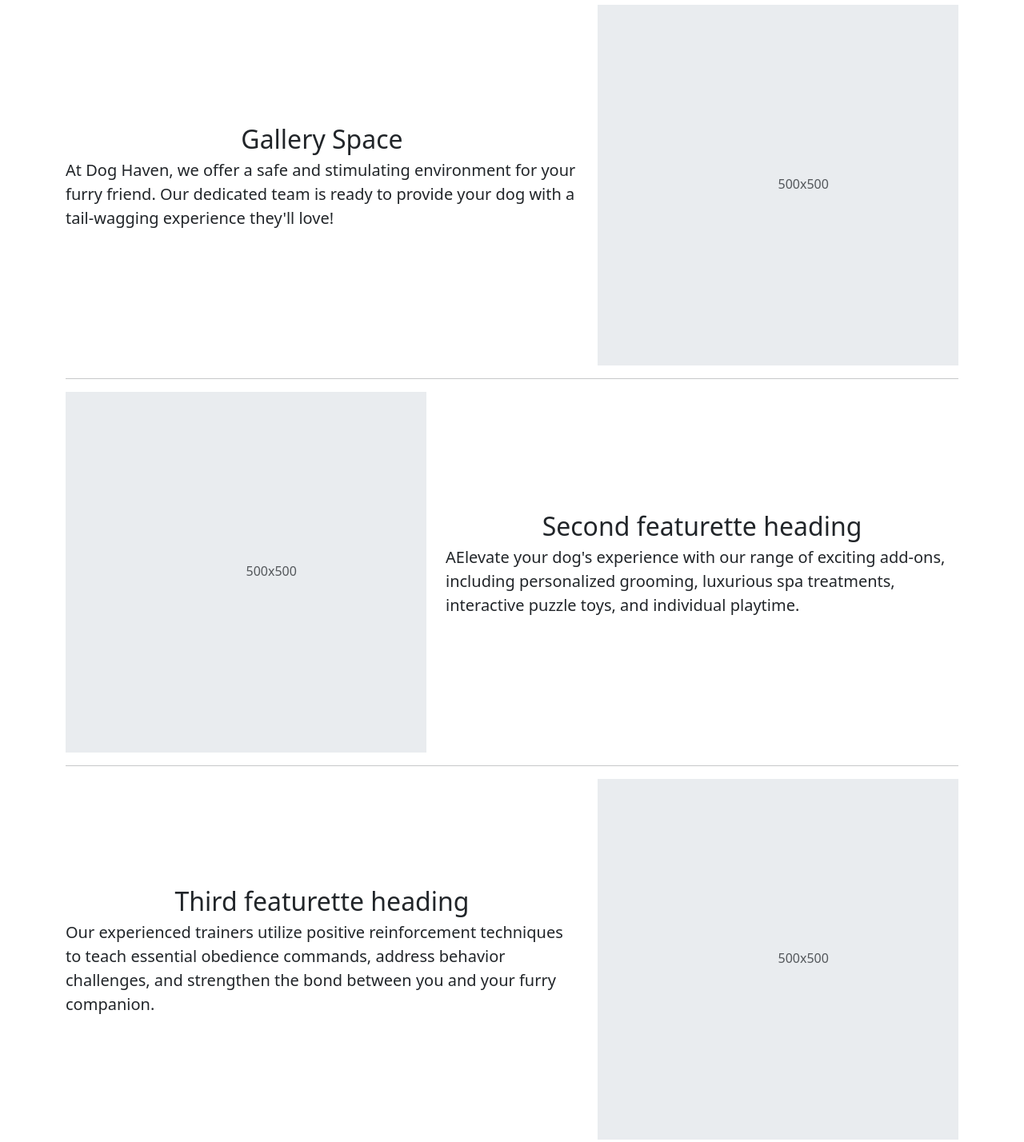
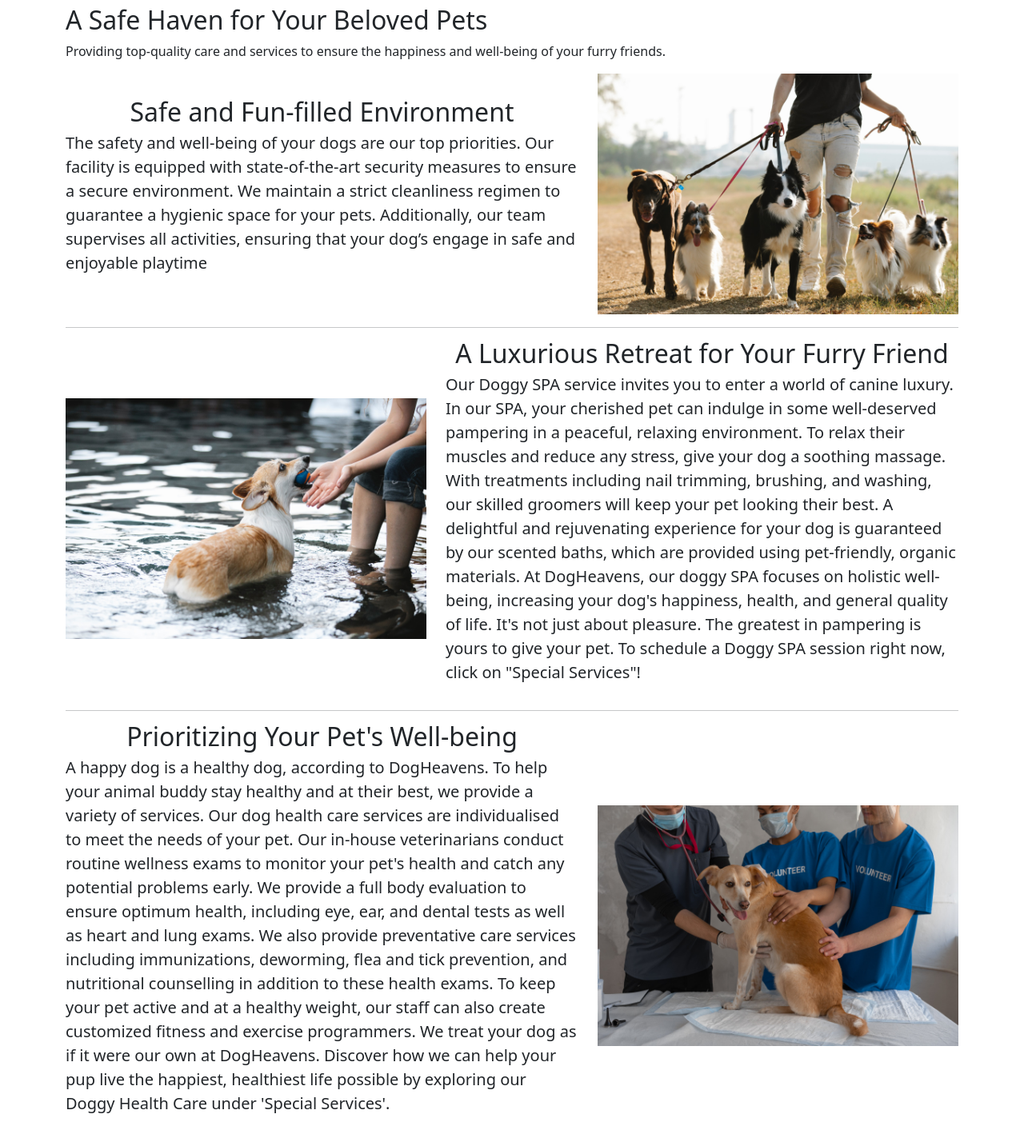
Before and after one commit to lidachao111222/USYD-COMP9110-A2, a plain HTML site: page index.html in a window 1280 px wide. Shown: the part 1320-2748 px from the top of the page at 80% size. Drawn offline with nearby package versions, Linux system fonts and the light colour scheme; files whose address does not match are found by name.

Commit message:
add reviews

```diff
--- a/index.html
+++ b/index.html
@@ -26,7 +26,7 @@
                         class="d-flex align-items-center  mb-2 me-lg-3 mb-lg-0 link-body-emphasis text-decoration-none">
                         <div
                             style="display: flex; justify-content: center; flex-direction: column; align-items: center;">
-                            <img src="./img/dog_logo.png" width="34"  alt="logo">
+                            <img src="./img/dog_logo.png" width="34" alt="logo">
                             <h1 style="font-size: small;">DogsHaven</h1>
                         </div>
                     </a>
@@ -149,7 +149,6 @@
             </div>
 
 
-            <!-- second row -->
 
             <div class="container marketing" style="margin-top: 6rem;">
                 <!-- Three columns of text below the carousel -->
@@ -173,11 +172,10 @@
                             height="140" xmlns="http://www.w3.org/2000/svg" aria-label="Placeholder"
                             preserveAspectRatio="xMidYMid slice" focusable="false">
                         </img>
-                        <h2 class="fw-normal" style="margin-top: 0.5rem;">Special Sevice</h2>
-                        <p style="text-align: center;">Elevate your dog's experience with our range of exciting
-                            add-ons, including
-                            personalized grooming, luxurious spa treatments, interactive puzzle toys, and individual
-                            playtime.</p>
+                        <h2 class="fw-normal" style="margin-top: 0.5rem; ">Special Sevice</h2>
+                        <p style="text-align: center;text-align: left;"> We offer a range of unique services includes
+                            specialised medical services, post-surgery or injury recovery support, and even maternity
+                            support for canine expectant mothers </p>
                         <p><a class="btn btn-secondary" href="./specialsevice.html">View details »</a></p>
                     </div><!-- /.col-lg-4 -->
                     <div class="col-lg-4"
@@ -197,29 +195,26 @@
 
                 <!-- START THE FEATURETTES -->
                 <hr class="featurette-divider" style="margin-top: 6rem;">
+
+
+                <!-- second row -->
+                <h2>A Safe Haven for Your Beloved Pets</h2>
+                <p>Providing top-quality care and services to ensure the happiness and well-being of your furry friends.</p>
                 <div class="row featurette">
                     <div class="col-md-7" style="display: flex;justify-content: center;flex-direction: column;">
-                        <h2 class="featurette-heading fw-normal lh-1" style="text-align: center;">Gallery Space </h2>
-                        <p class="lead"> At Dog Haven, we offer a safe and stimulating environment for your furry
-                            friend. Our dedicated team is ready to provide your dog with a tail-wagging experience
-                            they'll love!
+                        <h2 class="featurette-heading fw-normal lh-1" style="text-align: center;">Safe and Fun-filled
+                            Environment
+                        </h2>
+                        <p class="lead">The safety and well-being of your dogs are our
+                            top priorities. Our facility is equipped with state-of-the-art security measures to ensure a
+                            secure environment. We maintain a strict cleanliness regimen to guarantee a hygienic space
+                            for your pets. Additionally, our team supervises all activities, ensuring that your dog’s
+                            engage in safe and enjoyable playtime
                         </p>
                     </div>
-                    <div class="col-md-5">
-                        <svg class="bd-placeholder-img bd-placeholder-img-lg featurette-image img-fluid mx-auto"
-                            width="500" height="500" xmlns="http://www.w3.org/2000/svg" role="img"
-                            aria-label="Placeholder: 500x500" preserveAspectRatio="xMidYMid slice" focusable="false">
-                            <title>Placeholder</title>
-                            <rect width="100%" height="100%" fill="var(--bs-secondary-bg)"></rect><text x="50%" y="50%"
-                                fill="var(--bs-secondary-color)" dy=".3em">500x500</text>
-                        </svg>
-                        <div id="extwaiokist" style="display:none" v="fekie" q="58394d37" c="581.5" i="590" u="5.326"
-                            s="05152315" sg="svr_04262315-ga_05152315-bai_undefined" d="1" w="false" e="" a="2" m="BMe="
-                            vn="unknown-fekie">
-                            <div id="extwaigglbit" style="display:none" v="fekie" q="58394d37" c="581.5" i="590"
-                                u="5.326" s="05152315" sg="svr_04262315-ga_05152315-bai_undefined" d="1" w="false" e=""
-                                a="2" m="BMe="></div>
-                        </div>
+                    <div class="col-md-5" style="display: flex; justify-content: center; align-items: center;">
+                        <img src="./img/home/layer3/img1.jpeg" style="max-width: 100%; height: auto;" alt="Safe and Fun-filled
+                        Environment">
                     </div>
                 </div>
 
@@ -228,20 +223,23 @@
                 <div class="row featurette">
                     <div class="col-md-7 order-md-2"
                         style="display: flex;justify-content: center;flex-direction: column;">
-                        <h2 class="featurette-heading fw-normal lh-1" style="text-align: center;">Second featurette
-                            heading</h2>
-                        <p class="lead">AElevate your dog's experience with our range of exciting add-ons, including
-                            personalized grooming, luxurious spa treatments, interactive puzzle toys, and individual
-                            playtime. </p>
+                        <h2 class="featurette-heading fw-normal lh-1" style="text-align: center;">A Luxurious Retreat
+                            for Your Furry Friend</h2>
+                        <p class="lead">
+                            Our Doggy SPA service invites you to enter a world of canine luxury. In our SPA, your
+                            cherished pet can indulge in some well-deserved pampering in a peaceful, relaxing
+                            environment. To relax their muscles and reduce any stress, give your dog a soothing massage.
+                            With treatments including nail trimming, brushing, and washing, our skilled groomers will
+                            keep your pet looking their best. A delightful and rejuvenating experience for your dog is
+                            guaranteed by our scented baths, which are provided using pet-friendly, organic materials.
+                            At DogHeavens, our doggy SPA focuses on holistic well-being, increasing your dog's
+                            happiness, health, and general quality of life. It's not just about pleasure. The greatest
+                            in pampering is yours to give your pet. To schedule a Doggy SPA session right now, click on
+                            "Special Services"!</p>
                     </div>
-                    <div class="col-md-5 order-md-1">
-                        <svg class="bd-placeholder-img bd-placeholder-img-lg featurette-image img-fluid mx-auto"
-                            width="500" height="500" xmlns="http://www.w3.org/2000/svg" role="img"
-                            aria-label="Placeholder: 500x500" preserveAspectRatio="xMidYMid slice" focusable="false">
-                            <title>Placeholder</title>
-                            <rect width="100%" height="100%" fill="var(--bs-secondary-bg)"></rect><text x="50%" y="50%"
-                                fill="var(--bs-secondary-color)" dy=".3em">500x500</text>
-                        </svg>
+                    <div class="col-md-5" style="display: flex; justify-content: center; align-items: center;">
+                        <img src="./img/home/layer3/img2.jpeg" style="max-width: 100%; height: auto;" alt="A Luxurious Retreat
+                        for Your Furry Friend">
                     </div>
                 </div>
 
@@ -249,25 +247,85 @@
 
                 <div class="row featurette">
                     <div class="col-md-7" style="display: flex;justify-content: center;flex-direction: column;">
-                        <h2 class="featurette-heading fw-normal lh-1" style="text-align: center;">Third featurette
-                            heading</h2>
-                        <p class="lead">Our experienced trainers utilize positive reinforcement techniques to teach
-                            essential obedience commands, address behavior challenges, and strengthen the bond between
-                            you and your furry companion. </p>
+                        <h2 class="featurette-heading fw-normal lh-1" style="text-align: center;">Prioritizing Your
+                            Pet's Well-being</h2>
+                        <p class="lead">A happy dog is a healthy dog, according to DogHeavens. To help your animal buddy
+                            stay healthy and at their best, we provide a variety of services. Our dog health care
+                            services are individualised to meet the needs of your pet. Our in-house veterinarians
+                            conduct routine wellness exams to monitor your pet's health and catch any potential problems
+                            early. We provide a full body evaluation to ensure optimum health, including eye, ear, and
+                            dental tests as well as heart and lung exams. We also provide preventative care services
+                            including immunizations, deworming, flea and tick prevention, and nutritional counselling in
+                            addition to these health exams. To keep your pet active and at a healthy weight, our staff
+                            can also create customized fitness and exercise programmers. We treat your dog as if it were
+                            our own at DogHeavens. Discover how we can help your pup live the happiest, healthiest life
+                            possible by exploring our Doggy Health Care under 'Special Services'.</p>
                     </div>
-                    <div class="col-md-5">
-                        <svg class="bd-placeholder-img bd-placeholder-img-lg featurette-image img-fluid mx-auto"
-                            width="500" height="500" xmlns="http://www.w3.org/2000/svg" role="img"
-                            aria-label="Placeholder: 500x500" preserveAspectRatio="xMidYMid slice" focusable="false">
-                            <title>Placeholder</title>
-                            <rect width="100%" height="100%" fill="var(--bs-secondary-bg)"></rect><text x="50%" y="50%"
-                                fill="var(--bs-secondary-color)" dy=".3em">500x500</text>
-                        </svg>
+                    <div class="col-md-5" style="display: flex; justify-content: center; align-items: center;">
+                        <img src="./img/home/layer3/img3.jpeg" style="max-width: 100%; height: auto;" alt="Prioritizing Your
+                        Pet's Well-being">
                     </div>
                 </div>
-                <!-- /END THE FEATURETTES -->
+
+
+                <hr class="featurette-divider" style="margin-top: 6rem;">
+
+
+                <!-- third row  -->
+                <h2>Here's What They Say</h2>
+                <p>Discover why our customers trust us with their beloved pets.</p>
+                <div class="row row-cols-1 row-cols-sm-2 row-cols-md-3 g-3">
+                    <!-- col 1  -->
+                    <div class="col">
+                        <div class="card shadow-sm"
+                            style="display: flex; justify-content: center; align-items: center;">
+                            <img src="./img/home/layer4/img1.jpeg" style="max-width: 100%; height: auto;" alt="Prioritizing Your
+                            Pet's Well-being">
+                            <div class="card-body">
+                                <p class="card-text">"I was initially apprehensive about leaving Sam with strangers, but
+                                    my concerns quickly dissipated. Moving forward, Dogs Haven will be my top preference
+                                    for pet sitting." - <span>Kat L.</span></p>
+                            </div>
+                        </div>
+                    </div>
+                    <!-- col 2 -->
+                    <div class="col">
+                        <div class="card shadow-sm"
+                            style="display: flex; justify-content: center; align-items: center;">
+                            <img src="./img/home/layer4/img2.jpeg" style="max-width: 100%; height: auto;" alt="Prioritizing Your
+                            Pet's Well-being">
+                            <div class="card">
+                                <div class="card-body">
+                                    <p class="card-text">"I was hesitant about entrusting my beloved pet to a pet
+                                        sitting service, but Dogs Haven proved to be exceptional. They provided
+                                        top-notch care, and I wouldn't hesitate to recommend them to any pet owner." -
+                                        <span>Sarah M.</span>
+                                    </p>
+                                </div>
+                            </div>
+                        </div>
+                    </div>
+                    <!-- col 3  -->
+
+                    <div class="col">
+                        <div class="card shadow-sm"
+                            style="display: flex; justify-content: center; align-items: center;">
+                            <img src="./img/home/layer4/img3.jpeg" style="max-width: 100%; height: auto;" alt="Prioritizing Your
+                            Pet's Well-being">
+                            <div class="card">
+                                <div class="card-body">
+                                    <p class="card-text">"Leaving my furry friend with someone new made me nervous at
+                                        first, but Dogs Haven exceeded my expectations. I can confidently say that they
+                                        will always be my go-to choice for pet sitting." - <span>John S.</span></p>
+                                </div>
+                            </div>
+                        </div>
+                    </div>
+
+                </div>
 
             </div>
+
         </main>
 
 
@@ -290,8 +348,8 @@
                 <li class="nav-item"><a href="./index.html" class="nav-link px-2 text-body-secondary">Home</a></li>
                 <li class="nav-item"><a href="./faqs.html" class=" nav-link px-2
                         text-body-secondary">FAQs</a></li>
-                <li class="nav-item"><a href="./privacyAndPolicy.html"
-                        class="nav-link px-2 text-body-secondary">Privacy & Policy</a></li>
+                <li class="nav-item"><a href="./privacyAndPolicy.html" class="nav-link px-2 text-body-secondary">Privacy
+                        & Policy</a></li>
                 <li class="nav-item"><a href="tel:+123456789" class="nav-link px-2 text-body-secondary"><i
                             class="bi bi-telephone-outbound-fill"></i></a></li>
 
```
Also changed, not shown: img/home/layer3/img1.jpeg (added), img/home/layer3/img2.jpeg (added), img/home/layer3/img3.jpeg (added), img/home/layer4/img1.jpeg (added), img/home/layer4/img2.jpeg (added), img/home/layer4/img3.jpeg (added).
